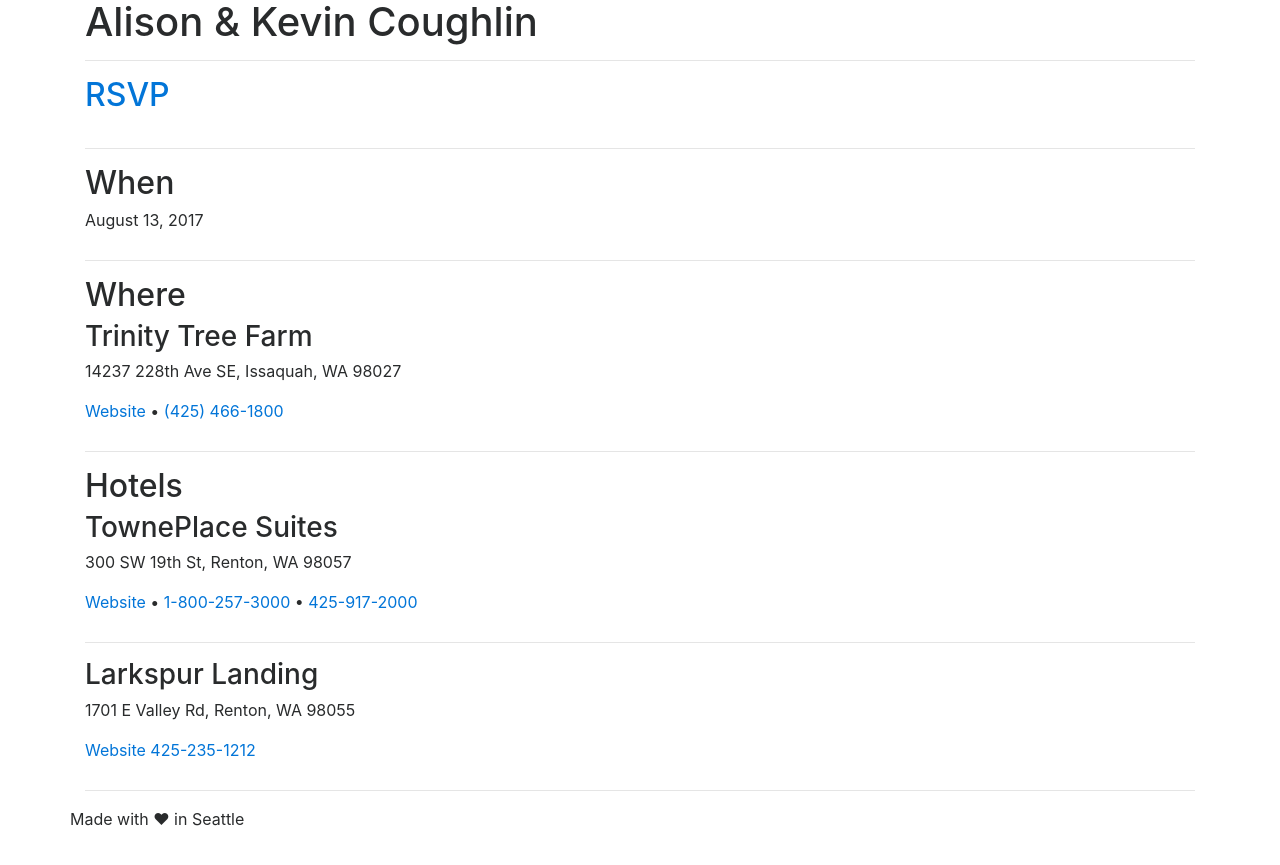
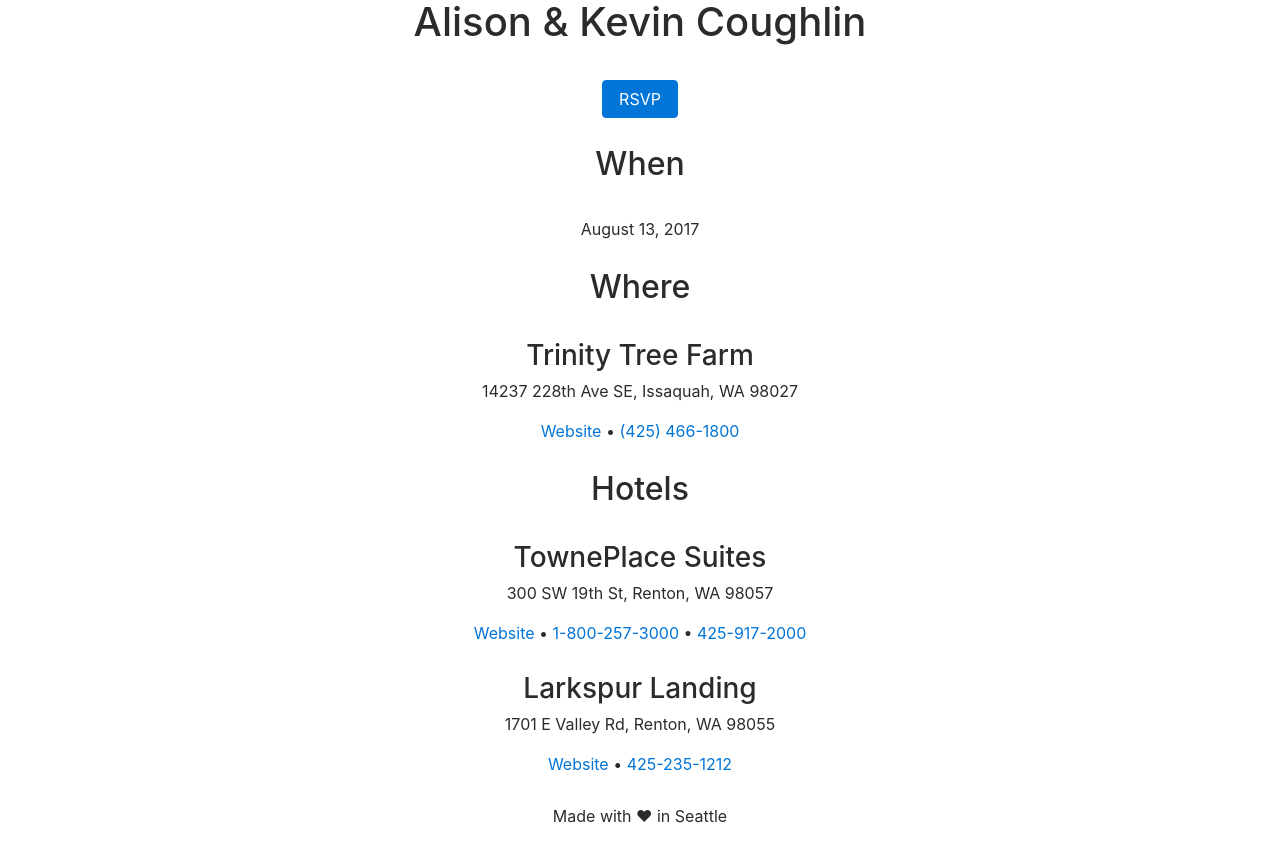
Before and after one commit to KevinTCoughlin/wedding-site, a Jekyll site: the page built from index.html, in a window 1280 px wide. Shown: the top 865 px of the page. Built offline with Jekyll 4.4.1, drawn with Linux system fonts in a browser that asks for light colours.

Commit message:
Style tweaks with bootstrap

```diff
--- a/_includes/footer.html
+++ b/_includes/footer.html
@@ -1 +1,5 @@
-<footer class="row">Made with &hearts; in Seattle</footer>
+<footer class="row">
+    <div class="col-xm-12 col-sm-12 col-md-12 col-lg-12 text-center">
+        Made with &hearts; in Seattle
+    </div>
+</footer>
--- a/_layouts/default.html
+++ b/_layouts/default.html
@@ -2,11 +2,10 @@
 <html lang="en" prefix="og: http://ogp.me/ns#">
   {% include head.html %}
   <body>
-      <div class="container">
+      <main class="container">
         {{ content }}
-        <hr/>
         {% include footer.html %}
-      </div>
+      </main>
     {% include analytics.html %}
   </body>
 </html>
--- a/css/main.scss
+++ b/css/main.scss
@@ -3,7 +3,10 @@
 ---
 @charset "utf-8";
 
-
+// Custom
+a.btn:visited {
+    color: #fff;
+}
 
 // Our variables
 $base-font-family: "Helvetica Neue", Helvetica, Arial, sans-serif;
--- a/index.html
+++ b/index.html
@@ -2,23 +2,32 @@
 layout: default
 ---
 <div class="row">
-    <div class="col align-self-center">
-        <h1>Alison & Kevin Coughlin</h1>
-        <hr/>
-        <h2><a href="https://goo.gl/forms/YDsKYoe6TqK65y8F3)" target="_blank" title="RSVP for our wedding :)">RSVP</a></h2>
+    <div class="col-xm-12 col-sm-12 col-md-12 col-lg-12 text-center">
+        <h1 id="top">Alison & Kevin Coughlin</h1>
     </div>
 </div>
-<hr/>
 <div class="row">
-    <div class="col align-self-center">
-        <h2>When</h2>
-        <time datetime="2017-08-13T19:00">August 13, 2017</time>
+    <div class="col-xm-12 col-sm-12 col-md-12 col-lg-12 text-center">
+        <a class="btn btn-primary" href="https://goo.gl/forms/YDsKYoe6TqK65y8F3)" target="_blank" title="RSVP for our wedding :)">RSVP</a>
     </div>
 </div>
-<hr/>
 <div class="row">
-    <div class="col align-self-center">
-        <h2>Where</h2>
+    <div class="col-xm-12 col-sm-12 col-md-12 col-lg-12 text-center">
+        <h2 id="when">When</h2>
+    </div>
+</div>
+<div class="row">
+    <div class="col-xm-12 col-sm-12 col-md-12 col-lg-12 text-center">
+        <time datetime="2017-08-13T19:00" title="Sun Aug 13 2017">August 13, 2017</time>
+    </div>
+</div>
+<div class="row">
+    <div class="col-xm-12 col-sm-12 col-md-12 col-lg-12 text-center">
+        <h2 id="where">Where</h2>
+    </div>
+</div>
+<div class="row">
+    <div class="col-xm-12 col-sm-12 col-md-12 col-lg-12 text-center">
         <h3>Trinity Tree Farm</h3>
         <address>14237 228th Ave SE, Issaquah, WA 98027</address>
         <a href="http://www.trinitytreefarm.com/" target="_blank" rel="noopener" title="Venue website">Website</a>
@@ -26,10 +35,13 @@ layout: default
         <a href="tel:425-466-1800">(425) 466-1800</a>
     </div>
 </div>
-<hr/>
 <div class="row">
-    <div class="col align-self-center">
-        <h2>Hotels</h2>
+    <div class="col-xm-12 col-sm-12 col-md-12 col-lg-12 text-center">
+        <h2 id="hotels">Hotels</h2>
+    </div>
+</div>
+<div class="row">
+    <div class="col-xm-12 col-sm-12 col-md-12 col-lg-12 text-center">
         <h3>TownePlace Suites</h3>
         <address>300 SW 19th St, Renton, WA 98057</address>
         <a href="http://www.marriott.com/hotels/travel/seatr-towneplace-suites-seattle-south-renton/" target="_blank" rel="noopener" title="Website">Website</a>
@@ -39,12 +51,12 @@ layout: default
         <a href="tel:425-917-2000" title="Alternate phone number">425-917-2000</a>
     </div>
 </div>
-<hr/>
 <div class="row">
-    <div class="col align-self-center">
+    <div class="col-xm-12 col-sm-12 col-md-12 col-lg-12 text-center">
         <h3>Larkspur Landing</h3>
         <address> 1701 E Valley Rd, Renton, WA 98055</address>
         <a href="http://www.larkspurhotels.com/bellevue/" target="_blank" rel="noopener" title="Website">Website</a>
+        <span> • </span>
         <a href="tel:425-235-1212" title="Primary phone number">425-235-1212</a>
     </div>
 </div>
```
Also changed, not shown: 3 other files.
